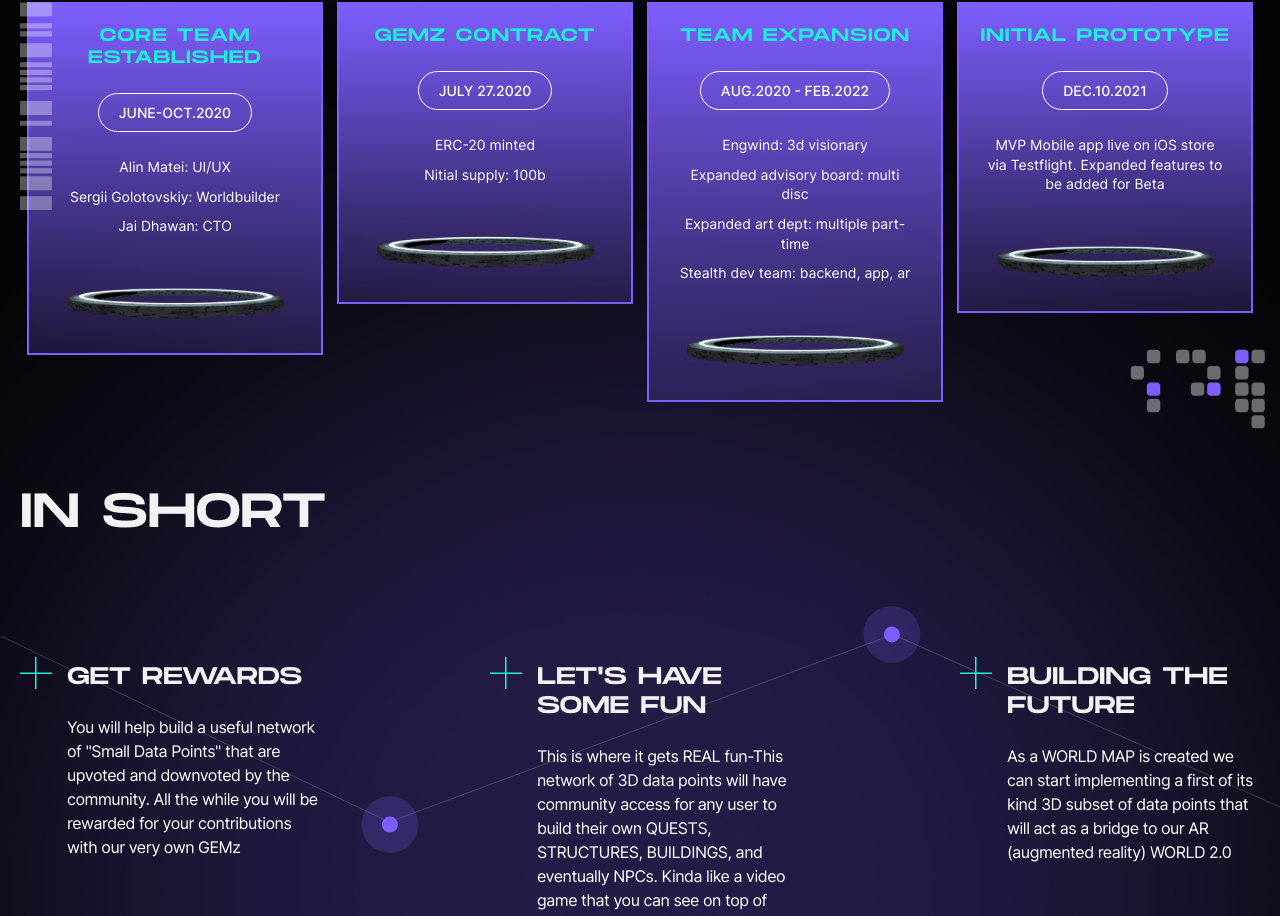
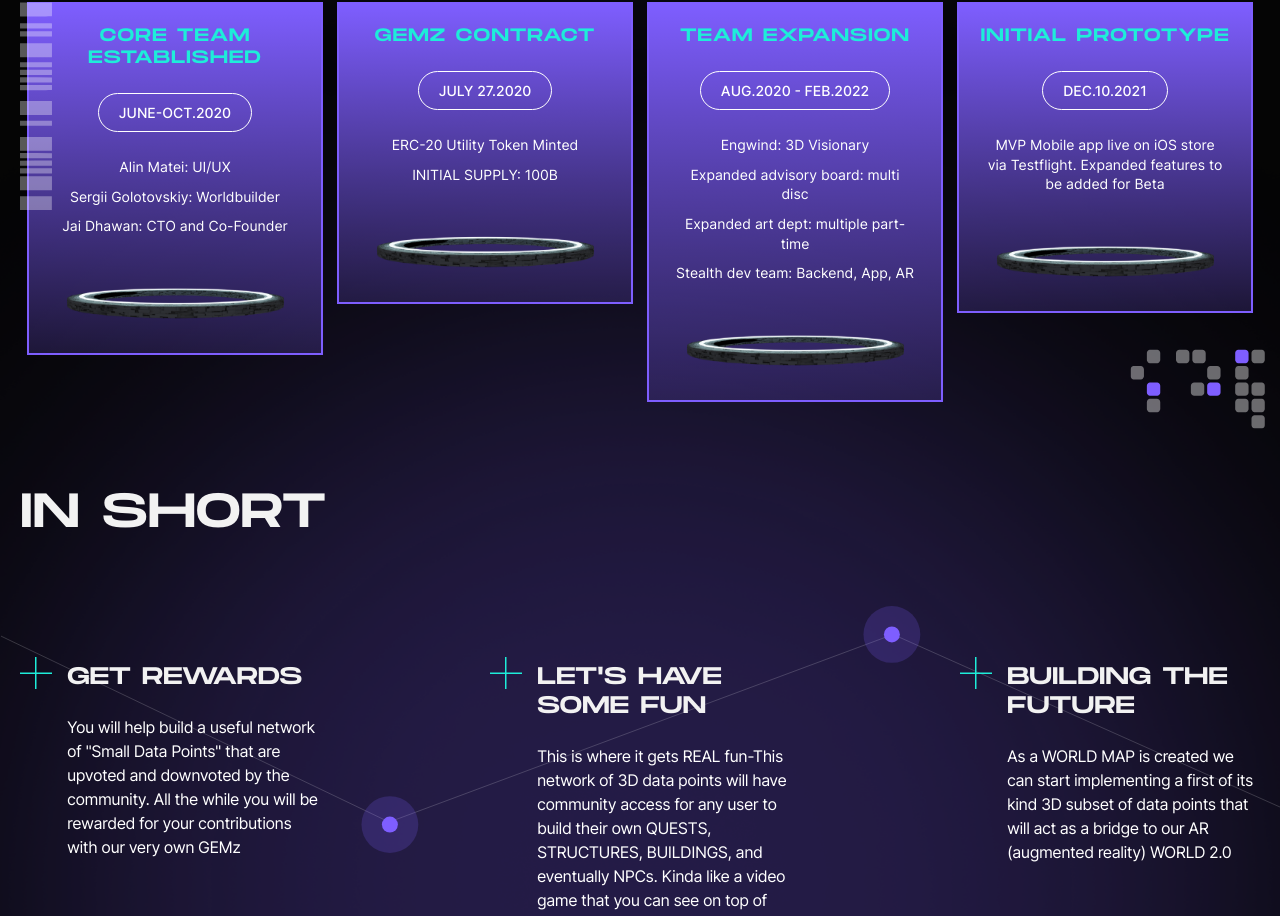
Before and after one commit to mxmztsv/protocol-gemini, a React (Create React App) app: page / in a window 1280 px wide. Shown: the part 5497-6413 px from the top of the page. Built offline with nearby package versions, Linux system fonts and the light colour scheme.

Commit message:
text in roadmap changed

```diff
--- a/src/sections/Roadmap.js
+++ b/src/sections/Roadmap.js
@@ -38,25 +38,25 @@ export const Roadmap = () => {
                 text: [
                     "Alin Matei: UI/UX",
                     "Sergii Golotovskiy: Worldbuilder",
-                    "Jai Dhawan: CTO"
+                    "Jai Dhawan: CTO and Co-Founder"
                 ]
             },
             {
                 title: "GEMz contract",
                 date: "JULY 27.2020",
                 text: [
-                    "ERC-20 minted",
-                    "Nitial supply: 100b"
+                    "ERC-20 Utility Token Minted",
+                    "INITIAL SUPPLY: 100B"
                 ]
             },
             {
                 title: "Team Expansion",
                 date: "AUG.2020 - FEB.2022",
                 text: [
-                    "Engwind: 3d visionary",
+                    "Engwind: 3D Visionary",
                     "Expanded advisory board: multi disc",
                     "Expanded art dept: multiple part-time",
-                    "Stealth dev team: backend, app, ar"
+                    "Stealth dev team: Backend, App, AR"
                 ]
             },
             {
@@ -72,16 +72,16 @@ export const Roadmap = () => {
                 title: "FIRST LIVE EVENTS",
                 date: "ETA Q1 23'",
                 text: [
-                    "After Seed Round",
-                    "Limited Pre-selected",
-                    "Will Be Adding Android Cap"
+                    "Post Seed-Round",
+                    "Limited closed BETA for pre-selected VIPs",
+                    "Android Version Begins Coding"
                 ]
             },
             {
                 title: "INITIAL TOKEN OFFERING",
                 date: "ETA Q2 23'",
                 text: [
-                    "Public Offering"
+                    "Public Token offering/or availability on DEX"
                 ]
             },
             {
```
